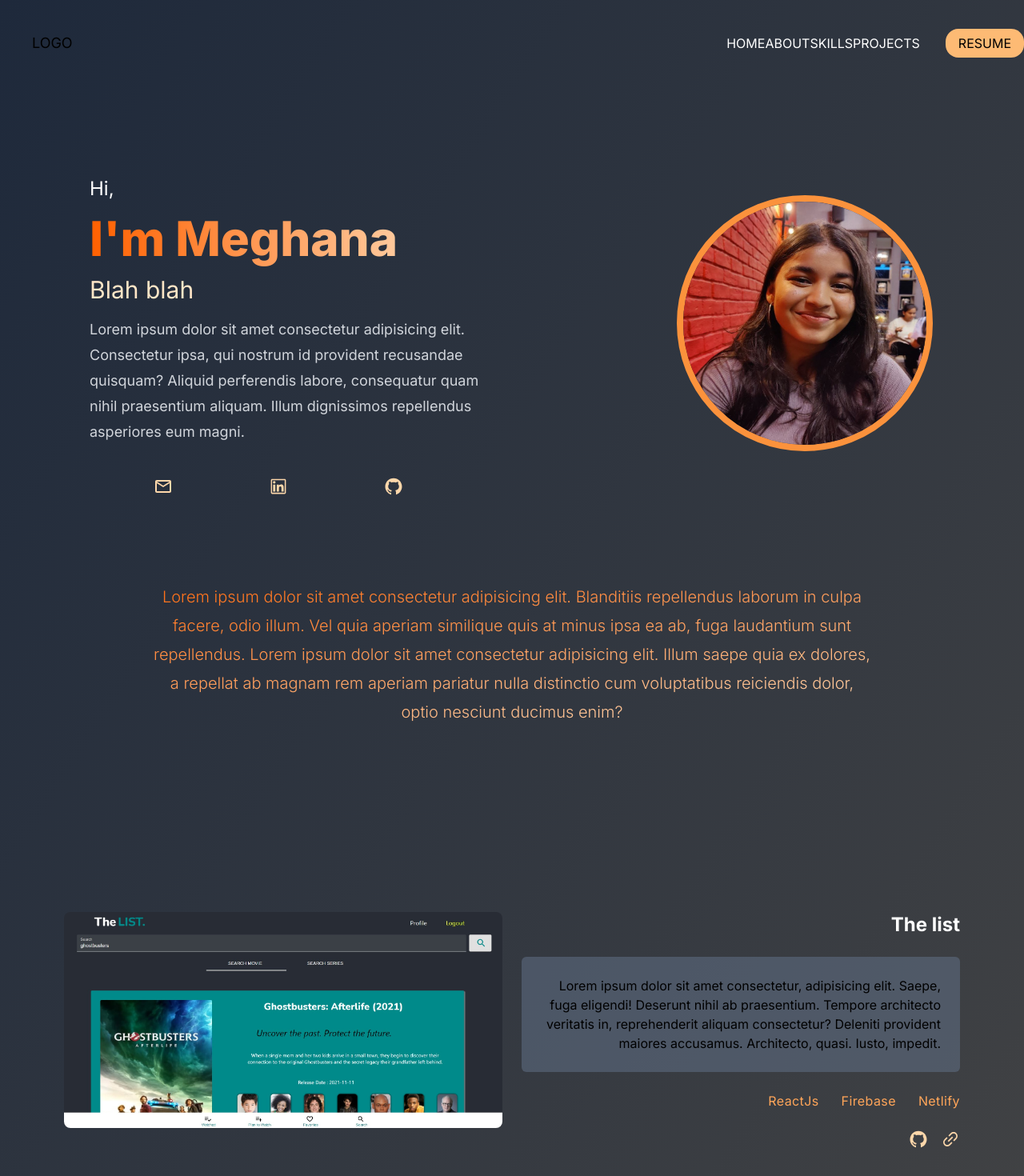
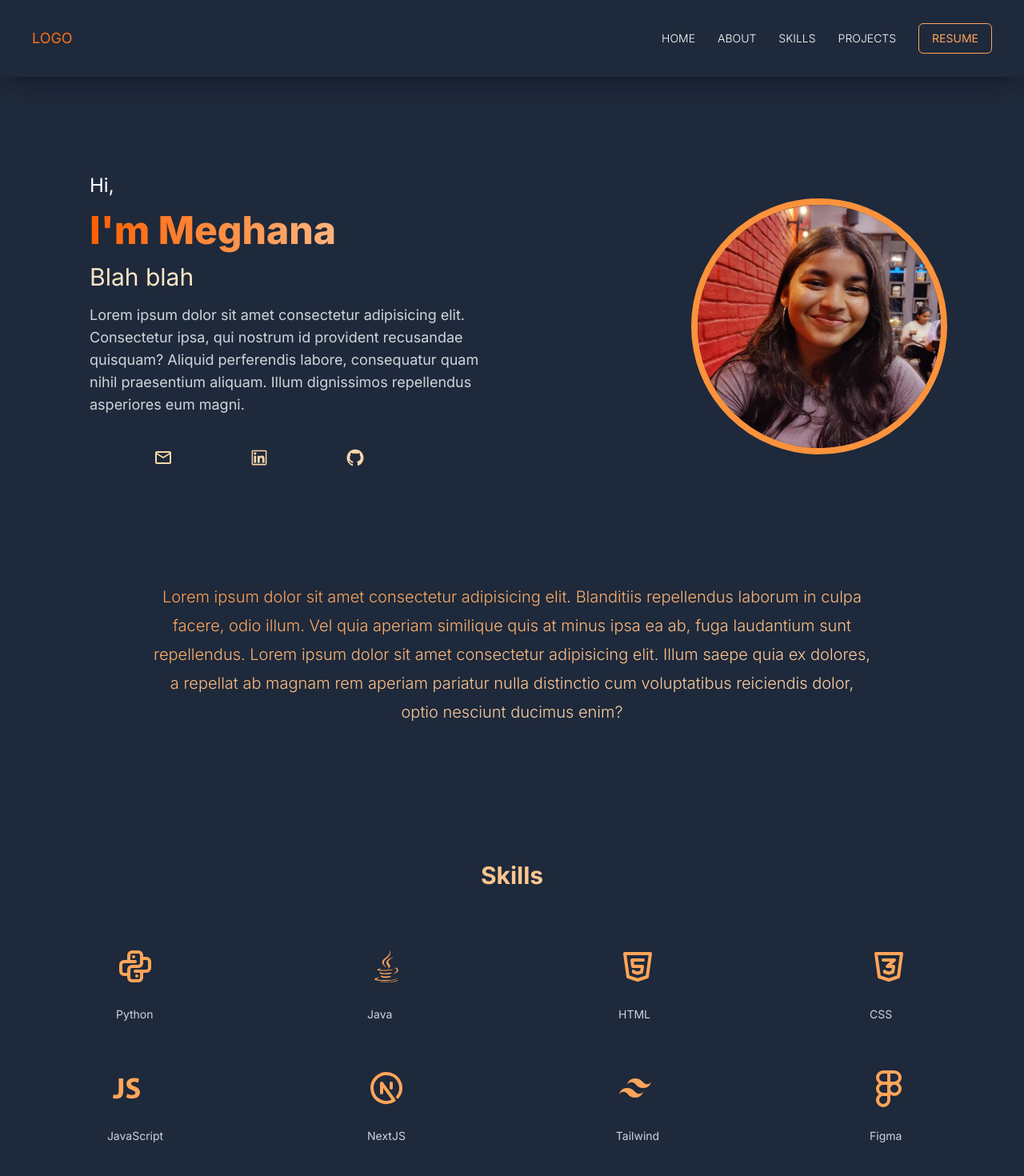
Before and after one commit to notmegg/meg-site, a Next.js app: page / in a window 1280 px wide. Shown: the top 1470 px of the page at 80% size. Built offline with nearby package versions, Linux system fonts and the light colour scheme.

Commit message:
added skills and fix navbar ui

```diff
--- a/app/page.jsx
+++ b/app/page.jsx
@@ -2,14 +2,16 @@ import Navbar from "../components/Navbar";
 import Header from "../components/Header";
 import About from "../components/About";
 import Projects from "../components/Projects";
+import Skills from "../components/Skills";
 
 export default function Home() {
   return (
     <main className="">
-      <section className=" bg-gradient-to-br from-slate-800 to-grey min-h-screen">
+      <section className=" bg-slate-800 min-h-screen">
         <Navbar />
         <Header />
         <About />
+        <Skills/>
         <Projects/>
       </section>
     </main>
--- a/components/About.jsx
+++ b/components/About.jsx
@@ -2,8 +2,7 @@ const About = () => {
   return (
     <div
       id="about"
-      className=" flex w-full text-center font-light bg-gradient-to-br from-orange1 to-orange3
-           leading-9 text-transparent bg-clip-text px-48 text-xl mt-24"
+      className=" flex w-full text-center font-light bg-gradient-to-br from-orange-400 to-orange3 leading-7 xl:leading-9 text-transparent bg-clip-text px-10 xl:px-48 text-lg xl:text-xl mt-36"
     >
       <h2>
         Lorem ipsum dolor sit amet consectetur adipisicing elit. Blanditiis
--- a/components/Header.jsx
+++ b/components/Header.jsx
@@ -1,48 +1,54 @@
 import { MdOutlineEmail } from "react-icons/md";
 import { AiOutlineLinkedin, AiOutlineGithub } from "react-icons/ai";
 import Image from "next/image";
-import meg_pic from "../public/images/meg_pic.jpg";
+import meg_pic from "../public/stuff/meg_pic.jpg";
 
 const Header = () => {
   return (
-    <div id="header" className="flex w-full h-full">
-      <div className=" w-1/2 text-left pl-28 mt-16 text-white">
-        <h3 className=" text-2xl py-2">Hi,</h3>
-        <h1 className=" bg-gradient-to-r from-orange1 to-orange3 text-6xl py-2 font-extrabold text-transparent bg-clip-text">
+    <div id="header" className="flex flex-col mt-20  xl:mt-28 xl:flex-row w-screen h-full">
+      <div className=" w-full text-center px-10 xl:w-1/2 xl:text-left xl:pl-28 text-white">
+        <h3 className=" text-xl xl:text-2xl py-2">Hi,</h3>
+        <h1 className=" bg-gradient-to-r from-orange1 to-orange3 text-4xl xl:text-5xl py-2 font-extrabold text-transparent bg-clip-text">
           I'm Meghana
         </h1>
-        <h3 className=" text-3xl py-2 text-orange3">Blah blah</h3>
-        <p className=" text-lg leading-8 text-gray-300 mt-2">
+        <h3 className=" text-2xl xl:text-3xl py-2 text-orange3">Blah blah</h3>
+        <p className=" text-base xl:text-lg leading-8 text-gray-300 mt-2">
           Lorem ipsum dolor sit amet consectetur adipisicing elit. Consectetur
           ipsa, qui nostrum id provident recusandae quisquam? Aliquid
           perferendis labore, consequatur quam nihil praesentium aliquam. Illum
           dignissimos repellendus asperiores eum magni.
         </p>
-        <div className=" text-2xl flex pl-20 gap-24 text-orange-200 mt-10">
+        <div className=" text-2xl flex justify-center xl:justify-start gap-14 xl:pl-20 xl:gap-24 text-orange-200 mt-10">
+          <a href="meghanaps.contact@gmail.com" target="_blank">
           <span
             className=" w-12 h-9
            rounded-full hover:text-orange2 hover:translate-y-2 transition-all duration-300"
           >
             <MdOutlineEmail />
           </span>
+          </a>
+          <a href="https://www.linkedin.com/in/meghapshetty/" target="_blank">
           <span
             className=" w-12 h-9
            rounded-full hover:text-orange2 hover:translate-y-2 transition-all duration-300"
           >
             <AiOutlineLinkedin />
           </span>
+          </a>
+          <a href="https://github.com/notmegg" target="_blank">
           <span
             className=" w-12 h-9
            rounded-full hover:text-orange2 hover:translate-y-2 transition-all duration-300"
           >
             <AiOutlineGithub />
           </span>
+          </a>
         </div>
       </div>
 
-      <div className=" w-1/2 relative flex justify-center m-10">
+      <div className=" xl:w-1/2 flex justify-center ">
         <Image
-          className="rounded-full h-80 w-80 border-8 border-orange-400 ml-32 mt-14"
+          className=" h-80 w-80 rounded-2xl xl:rounded-full xl:h-80 xl:w-80 border-4 xl:border-8 border-orange-400 xl:ml-32 xl:mt-10 mt-16"
           src={meg_pic}
         />
       </div>
--- a/components/Navbar.jsx
+++ b/components/Navbar.jsx
@@ -1,21 +1,52 @@
+
 const Navbar = () => {
   return (
-    <div className=" py-10 pl-10 mb-10 flex justify-between">
-      <h1 className=" text-lg">LOGO</h1>
-      <ul className=" text-white flex items-center">
-        <li>HOME</li>
-        <li>ABOUT</li>
-        <li>SKILLS</li>
-        <li>PROJECTS</li>
-        <li>
-          <a
-            className=" bg-orange-300 text-black px-4 py-2 rounded-2xl ml-8"
-            href="#"
-          >
-            RESUME
+    <div className="w-full shadow-navbarShadow h-20 lg:h-[12vh] sticky top-0 z-50 bg-slate-800">
+      <div className="w-full h-full mx-auto py-1 flex items-center justify-between">
+        <div>
+          <h1 className="ml-10 text-lg text-orange-500">LOGO</h1>
+        </div>
+        <div className="hidden mdl:inline-flex items-center gap-7 mdl:mr-10">
+          <ul className="flex gap-7 text-sm font-light">
+            <div
+              href="#header"
+              className="flex items-center gap-1 text-white hover:text-orange2 cursor-pointer duration-300 nav-link"
+            >
+              <li>HOME</li>
+            </div>
+            <div
+              href="#about"
+              className="flex items-center gap-1 text-white hover:text-orange2 cursor-pointer duration-300 nav-link"
+            >
+              <li>ABOUT</li>
+            </div>
+            <div
+              href="#skills"
+              className="flex items-center gap-1 text-white hover:text-orange2 cursor-pointer duration-300 nav-link"
+            >
+              <li>SKILLS</li>
+            </div>
+            <div
+              href="#projects"
+              className="flex items-center gap-1 text-white hover:text-orange2 cursor-pointer duration-300 nav-link"
+            >
+              <li>PROJECTS</li>
+            </div>
+          </ul>
+          <a href="" target="_blank">
+            <button className="px-4 py-2 rounded-md text-orange2 text-sm border border-orange2 hover:bg-orange3 hover:bg-opacity-10 duration-300 cursor-pointer">
+              RESUME
+            </button>
           </a>
-        </li>
-      </ul>
+        </div>
+        {/* Hamburger icon */}
+        <div className="w-6 h-5 flex flex-col justify-between items-center mdl:hidden text-4xl text-orange1 cursor-pointer overflow-hidden group mr-7">
+          <span className="w-full h-[2px] bg-orange1 inline-flex transform group-hover:translate-x-2 transition-all ease-in-out duration-300"></span>
+          <span className="w-full h-[2px] bg-orange1 inline-flex transform translate-x-3 group-hover:translate-x-0 transition-all ease-in-out duration-300"></span>
+          <span className="w-full h-[2px] bg-orange1 inline-flex transform translate-x-1 group-hover:translate-x-3 transition-all ease-in-out duration-300"></span>
+
+        </div>
+      </div>
     </div>
   );
 };
--- a/components/Projects.jsx
+++ b/components/Projects.jsx
@@ -5,11 +5,13 @@ import {AiOutlineGithub,AiOutlineLink} from "react-icons/ai";
 const Projects = () => {
   return (
     <section id="projects" className=" w-full lgl:px-20">
-      <div className="w-full flex flex-col items-center justify-between gap-28 mt-48 pb-20">
+      <h1 className=" bg-gradient-to-r from-orange2 to-orange3 text-3xl xl:text-3xl py-2 font-bold text-transparent bg-clip-text mt-40 text-center mdl:mb-20">Projects I've worked on</h1>
+      <div className="w-full flex flex-col items-center justify-between gap-16 xl:gap-28  pb-20">
+
         {/* Project 1 */}
         <div
           id="proj1"
-          className="w-full flex flex-col items-center justify-center gap-28 mt-10 px-20"
+          className="w-full flex flex-col items-center justify-center gap-28 mt-9 px-5 xl:px-20"
         >
           <div className="flex flex-col xl:flex-row gap-6">
             <a
@@ -26,16 +28,16 @@ const Projects = () => {
             </a>
             <div className="w-full xl:w-1/2 flex flex-col gap-6 lgl:justify-center items-end text-right z-10">
               <h1 className="text-2xl font-bold text-white">The list</h1>
-              <p className=" bg-slate-500 bg-opacity-50 text-sm md:text-base p-2 md:p-6 rounded-md">
+              <p className=" bg-slate-500 bg-opacity-50 text-sm md:text-base p-2 md:p-6 rounded-md text-gray-300">
                 Lorem ipsum dolor sit amet consectetur, adipisicing elit. Saepe,
                 fuga eligendi! Deserunt nihil ab praesentium. Tempore architecto
                 veritatis in, reprehenderit aliquam consectetur? Deleniti
                 provident maiores accusamus. Architecto, quasi. Iusto, impedit.
               </p>
               <ul className="text-sm md:text-base tracking-wide flex gap-2 md:gap-7 justify-between text-orange2">
-                <li>ReactJs</li>
-                <li>Firebase</li>
-                <li>Netlify</li>
+                <li className="hover:text-orange3 duration-300">ReactJs</li>
+                <li className="hover:text-orange3 duration-300">Firebase</li>
+                <li className="hover:text-orange3 duration-300">Netlify</li>
               </ul>
               <div className="text-2xl flex gap-4 text-orange-200">
                 <a
@@ -57,7 +59,7 @@ const Projects = () => {
         {/* Project 2 */}
         <div
           id="proj1"
-          className="w-full flex flex-col items-center justify-center gap-20 xl:gap-28 mt-10 px-20"
+          className="w-full flex flex-col items-center justify-center gap-20 xl:gap-28 mt-10 px-5 xl:px-20"
         >
           <div className="flex flex-col xl:flex-row-reverse gap-6">
             <a
@@ -74,16 +76,16 @@ const Projects = () => {
             </a>
             <div className="w-full xl:w-1/2 flex flex-col gap-6 lgl:justify-center items-start text-left z-10">
               <h1 className="text-2xl font-bold text-white">The list</h1>
-              <p className=" bg-slate-500 bg-opacity-50 text-sm md:text-base p-2 md:p-6 rounded-md">
+              <p className=" bg-slate-500 bg-opacity-50 text-sm md:text-base p-2 md:p-6 rounded-md text-gray-300">
                 Lorem ipsum dolor sit amet consectetur, adipisicing elit. Saepe,
                 fuga eligendi! Deserunt nihil ab praesentium. Tempore architecto
                 veritatis in, reprehenderit aliquam consectetur? Deleniti
                 provident maiores accusamus. Architecto, quasi. Iusto, impedit.
               </p>
-              <ul className="text-sm md:text-base tracking-wide flex gap-2 md:gap-7 justify-between text-orange2">
-                <li>ReactJs</li>
-                <li>Firebase</li>
-                <li>Netlify</li>
+              <ul className="text-sm md:text-base tracking-wide flex gap-2 md:gap-7 justify-between text-orange2 ">
+                <li className="hover:text-orange3 duration-300">ReactJs</li>
+                <li className="hover:text-orange3 duration-300">Firebase</li>
+                <li className="hover:text-orange3 duration-300">Netlify</li>
               </ul>
               <div className="text-2xl flex gap-4 text-orange-200">
                 <a
--- /dev/null
+++ b/components/Skills.jsx
@@ -0,0 +1,59 @@
+import {
+  TbBrandPython,
+  TbBrandHtml5,
+  TbBrandCss3,
+  TbBrandNextjs,
+} from "react-icons/tb";
+import { BiLogoJava, BiLogoTailwindCss } from "react-icons/bi";
+import { DiJavascript1 } from "react-icons/di";
+import { FiFigma } from "react-icons/fi";
+
+const Skills = () => {
+  return (
+    <div id="skills" className="w-screen ">
+      <h1 className=" bg-gradient-to-r from-orange2 to-orange3 text-3xl xl:text-3xl py-2 font-bold text-transparent bg-clip-text mt-40 text-center mb-16">
+        Skills
+      </h1>
+      <div className="grid grid-cols-2 md:grid-cols-4 gap-14 text-5xl  text-orange2 place-items-center px-10">
+        <div className="hover:text-orange3 duration-300">
+          <TbBrandPython />
+          <span className=" text-sm text-slate-300">Python</span>
+        </div>
+        <div className="hover:text-orange3 duration-300">
+          <BiLogoJava />
+          <span className=" text-sm text-slate-300">Java</span>
+        </div>
+        <div className="hover:text-orange3 duration-300">
+          <TbBrandHtml5 />
+          <span className=" text-sm text-slate-300">HTML</span>
+        </div>
+        <div className="hover:text-orange3 duration-300">
+          <TbBrandCss3 />
+          <span className=" text-sm text-slate-300">CSS</span>
+        </div>
+        <div className="hover:text-orange3 duration-300">
+          <DiJavascript1 />
+          <span className=" text-sm text-slate-300">JavaScript</span>
+        </div>
+        <div className="hover:text-orange3 duration-300">
+          <TbBrandNextjs />
+          <span className=" text-sm text-slate-300">NextJS</span>
+        </div>
+        <div className="hover:text-orange3 duration-300">
+          <BiLogoTailwindCss />
+          <span className=" text-sm text-slate-300">Tailwind</span>
+        </div>
+        <div className="hover:text-orange3 duration-300">
+          <FiFigma />
+          <span className=" text-sm text-slate-300">Figma</span>
+        </div>
+      </div>
+    </div>
+  );
+};
+export default Skills;
+// check these colours
+// #FB770D
+// #FF9D5C
+// #FFAF7A
+// #F9C779
--- a/tailwind.config.js
+++ b/tailwind.config.js
@@ -7,6 +7,9 @@ module.exports = {
   ],
   theme: {
     extend: {
+      screens:{
+        xs:"320px",sm:"375px",sml:"500px",md:"667px",mdl:"786px",lg:"960px",lgl:"1024px",xl:"1280px",
+      },
       backgroundImage: {
         "gradient-radial": "radial-gradient(var(--tw-gradient-stops))",
         "gradient-conic":
@@ -18,6 +21,9 @@ module.exports = {
         orange2: "#FFA559",
         orange3: "#FFE6C7",
       },
+      boxShadow:{
+        navbarShadow:" 0 10px 30px -10px rgba(2,12,27,0.7)",
+      },
     },
   },
   plugins: [],
```
Also changed, not shown: public/stuff/meg_pic.jpg (renamed from public/images/meg_pic.jpg), 1 other file (tests, documents, lock files or other folders).
